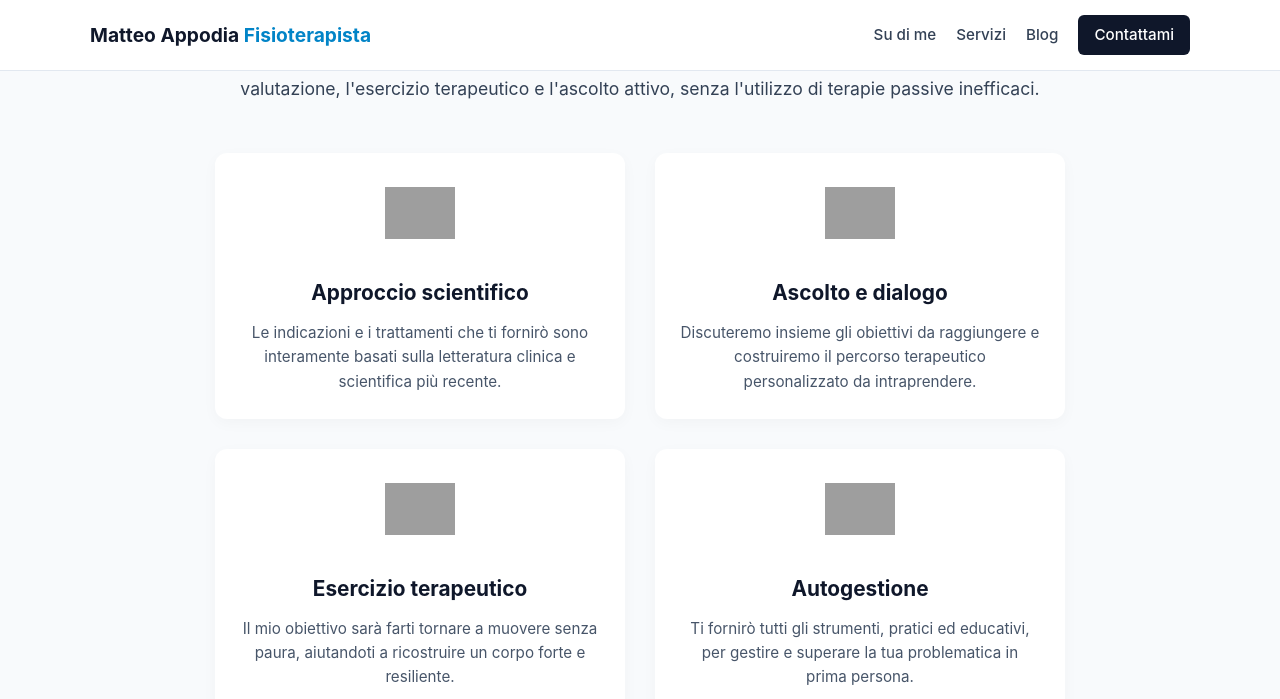
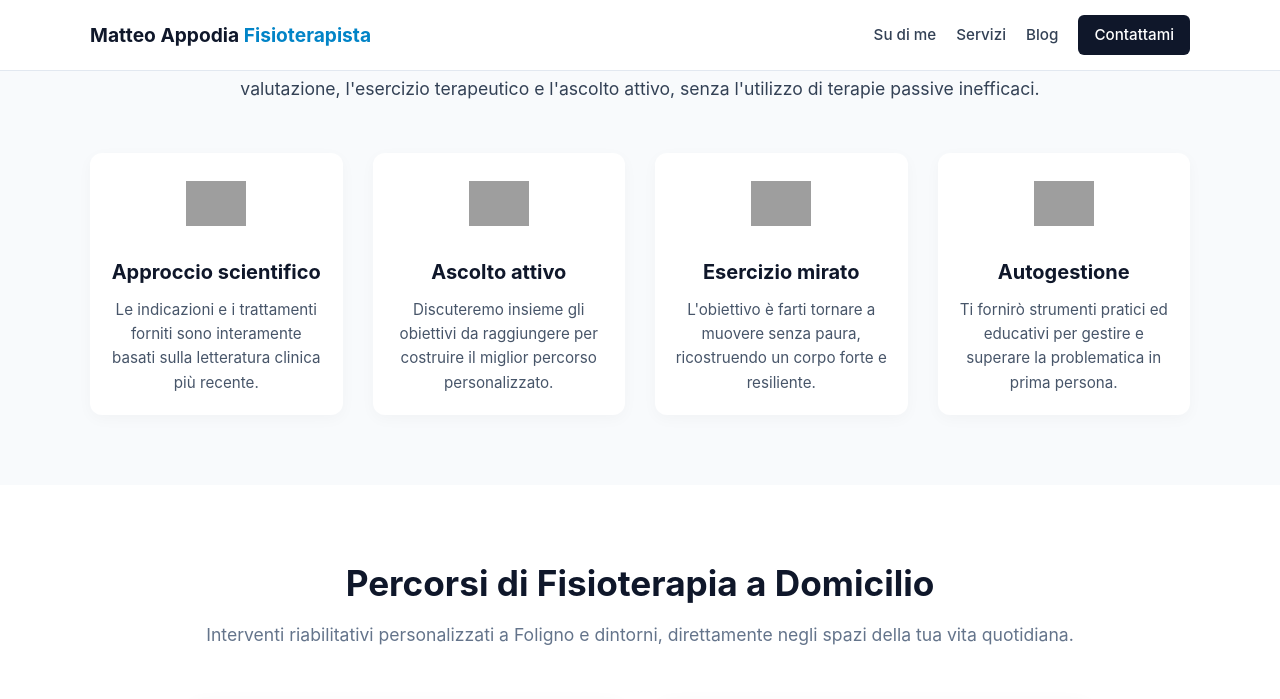
Before and after one commit to matteoappodia02-max/matteo-appodia-fisioterapista, a Jekyll site: the page built from index.html, in a window 1280 px wide and 900 px high, scrolled down 1819 px, cut to the strip 0-699 px from the top of the window. Built offline with Jekyll 4.4.1, drawn with Linux system fonts in a browser that asks for light colours; grey boxes are pictures that could not be loaded.

Commit message:
Update index.html

```diff
--- a/index.html
+++ b/index.html
@@ -46,11 +46,10 @@ layout: default
     </div>
 </section>
 
-<!-- SEZIONE 3: IL MIO APPROCCIO (GRIGLIA 2x2 QUADRATA) -->
+<!-- SEZIONE 3: IL MIO APPROCCIO (IN 1 RIGA) -->
 <section id="come-lavoro" class="section section-light" style="background-color: #f8fafc;">
     <div class="container">
 
-        <!-- Intestazione grafica per l'approccio -->
         <div style="text-align: center; max-width: 800px; margin: 0 auto 50px auto;">
             <span style="display: inline-block; background-color: rgba(56, 189, 248, 0.15); color: var(--primary); padding: 8px 24px; border-radius: 30px; margin-bottom: 20px; font-weight: 700; text-transform: uppercase; letter-spacing: 1.5px; font-size: 0.95rem; border: 1px solid rgba(56, 189, 248, 0.3);">
                 Il Mio Approccio
@@ -61,97 +60,96 @@ layout: default
             </p>
         </div>
 
-        <!-- Griglia 2x2 centrata -->
-        <div style="display: grid; grid-template-columns: repeat(auto-fit, minmax(300px, 1fr)); gap: 30px; text-align: center; max-width: 850px; margin: 0 auto;">
+        <div class="grid" style="grid-template-columns: repeat(auto-fit, minmax(200px, 1fr)); gap: 30px; text-align: center;">
 
-            <div class="value-card" style="padding: 25px; background: #fff; border-radius: 12px; box-shadow: 0 4px 15px rgba(0,0,0,0.03);">
-                <img src="{{ '/images/evidenze.jpg' | relative_url }}" alt="Evidenze Scientifiche" style="width: 70px; height: 70px; margin-bottom: 20px; object-fit: contain;">
-                <h3 style="color: var(--primary); font-size: 1.3rem; margin-bottom: 12px;">Approccio scientifico</h3>
-                <p style="color: #475569; font-size: 0.95rem; line-height: 1.6;">Le indicazioni e i trattamenti che ti fornirò sono interamente basati sulla letteratura clinica e scientifica più recente.</p>
+            <div class="value-card" style="padding: 20px; background: #fff; border-radius: 12px; box-shadow: 0 4px 15px rgba(0,0,0,0.03);">
+                <img src="{{ '/images/evidenze.jpg' | relative_url }}" alt="Evidenze Scientifiche" style="width: 60px; height: 60px; margin-bottom: 15px; object-fit: contain;">
+                <h3 style="color: var(--primary); font-size: 1.25rem; margin-bottom: 10px;">Approccio scientifico</h3>
+                <p style="color: #475569; font-size: 0.95rem; line-height: 1.6;">Le indicazioni e i trattamenti forniti sono interamente basati sulla letteratura clinica più recente.</p>
             </div>
 
-            <div class="value-card" style="padding: 25px; background: #fff; border-radius: 12px; box-shadow: 0 4px 15px rgba(0,0,0,0.03);">
-                <img src="{{ '/images/ascolto.jpg' | relative_url }}" alt="Ascolto e Dialogo" style="width: 70px; height: 70px; margin-bottom: 20px; object-fit: contain;">
-                <h3 style="color: var(--primary); font-size: 1.3rem; margin-bottom: 12px;">Ascolto e dialogo</h3>
-                <p style="color: #475569; font-size: 0.95rem; line-height: 1.6;">Discuteremo insieme gli obiettivi da raggiungere e costruiremo il percorso terapeutico personalizzato da intraprendere.</p>
+            <div class="value-card" style="padding: 20px; background: #fff; border-radius: 12px; box-shadow: 0 4px 15px rgba(0,0,0,0.03);">
+                <img src="{{ '/images/ascolto.jpg' | relative_url }}" alt="Ascolto e Dialogo" style="width: 60px; height: 60px; margin-bottom: 15px; object-fit: contain;">
+                <h3 style="color: var(--primary); font-size: 1.25rem; margin-bottom: 10px;">Ascolto attivo</h3>
+                <p style="color: #475569; font-size: 0.95rem; line-height: 1.6;">Discuteremo insieme gli obiettivi da raggiungere per costruire il miglior percorso personalizzato.</p>
             </div>
 
-            <div class="value-card" style="padding: 25px; background: #fff; border-radius: 12px; box-shadow: 0 4px 15px rgba(0,0,0,0.03);">
-                <img src="{{ '/images/esercizio.jpg' | relative_url }}" alt="Esercizio Terapeutico" style="width: 70px; height: 70px; margin-bottom: 20px; object-fit: contain;">
-                <h3 style="color: var(--primary); font-size: 1.3rem; margin-bottom: 12px;">Esercizio terapeutico</h3>
-                <p style="color: #475569; font-size: 0.95rem; line-height: 1.6;">Il mio obiettivo sarà farti tornare a muovere senza paura, aiutandoti a ricostruire un corpo forte e resiliente.</p>
+            <div class="value-card" style="padding: 20px; background: #fff; border-radius: 12px; box-shadow: 0 4px 15px rgba(0,0,0,0.03);">
+                <img src="{{ '/images/esercizio.jpg' | relative_url }}" alt="Esercizio Terapeutico" style="width: 60px; height: 60px; margin-bottom: 15px; object-fit: contain;">
+                <h3 style="color: var(--primary); font-size: 1.25rem; margin-bottom: 10px;">Esercizio mirato</h3>
+                <p style="color: #475569; font-size: 0.95rem; line-height: 1.6;">L'obiettivo è farti tornare a muovere senza paura, ricostruendo un corpo forte e resiliente.</p>
             </div>
 
-            <div class="value-card" style="padding: 25px; background: #fff; border-radius: 12px; box-shadow: 0 4px 15px rgba(0,0,0,0.03);">
-                <img src="{{ '/images/autogestione.jpg' | relative_url }}" alt="Autogestione" style="width: 70px; height: 70px; margin-bottom: 20px; object-fit: contain;">
-                <h3 style="color: var(--primary); font-size: 1.3rem; margin-bottom: 12px;">Autogestione</h3>
-                <p style="color: #475569; font-size: 0.95rem; line-height: 1.6;">Ti fornirò tutti gli strumenti, pratici ed educativi, per gestire e superare la tua problematica in prima persona.</p>
+            <div class="value-card" style="padding: 20px; background: #fff; border-radius: 12px; box-shadow: 0 4px 15px rgba(0,0,0,0.03);">
+                <img src="{{ '/images/autogestione.jpg' | relative_url }}" alt="Autogestione" style="width: 60px; height: 60px; margin-bottom: 15px; object-fit: contain;">
+                <h3 style="color: var(--primary); font-size: 1.25rem; margin-bottom: 10px;">Autogestione</h3>
+                <p style="color: #475569; font-size: 0.95rem; line-height: 1.6;">Ti fornirò strumenti pratici ed educativi per gestire e superare la problematica in prima persona.</p>
             </div>
 
         </div>
     </div>
 </section>
 
-<!-- SEZIONE 4: SERVIZI -->
+<!-- SEZIONE 4: SERVIZI (GRIGLIA QUADRATA 2x2) -->
 <div class="section section-light" id="servizi">
     <div class="container">
         <h2 style="text-align: center; color: var(--primary); margin-bottom: 10px;">Percorsi di Fisioterapia a Domicilio</h2>
         <p class="section-subtitle" style="margin-bottom: 50px;">Interventi riabilitativi personalizzati a Foligno e dintorni, direttamente negli spazi della tua vita quotidiana.</p>
 
-        <div class="grid" style="grid-template-columns: repeat(auto-fit, minmax(260px, 1fr)); gap: 25px;">
+        <div style="display: grid; grid-template-columns: repeat(auto-fit, minmax(350px, 1fr)); gap: 35px; max-width: 900px; margin: 0 auto;">
 
             <!-- Card 1: Anziani -->
-            <div class="card" style="border-top: 4px solid var(--accent); padding: 0; display: flex; flex-direction: column; overflow: hidden; border-radius: 8px; box-shadow: 0 4px 15px rgba(0,0,0,0.05); background: #fff;">
-                <img src="{{ '/images/Anzianiriab.jpg' | relative_url }}" alt="Anziani e Autonomia" style="width: 100%; height: 200px; object-fit: cover;">
-                <div style="padding: 25px; display: flex; flex-direction: column; flex-grow: 1; justify-content: space-between;">
+            <div class="card" style="border-top: 4px solid var(--accent); padding: 0; display: flex; flex-direction: column; overflow: hidden; border-radius: 12px; box-shadow: 0 8px 20px rgba(0,0,0,0.06); background: #fff;">
+                <img src="{{ '/images/Anzianiriab.jpg' | relative_url }}" alt="Anziani e Autonomia" style="width: 100%; height: 230px; object-fit: cover;">
+                <div style="padding: 30px; display: flex; flex-direction: column; flex-grow: 1; justify-content: space-between;">
                     <div>
-                        <h3 style="color: var(--primary); font-size: 1.3rem;">Anziani e Autonomia</h3>
-                        <p style="font-size: 0.95rem; color: var(--text-light); margin: 15px 0 20px 0;">Prevenzione cadute, recupero della forza e della sicurezza nei movimenti di tutti i giorni.</p>
+                        <h3 style="color: var(--primary); font-size: 1.4rem; margin-bottom: 10px;">Anziani e Autonomia</h3>
+                        <p style="font-size: 1rem; color: var(--text-light); margin-bottom: 25px; line-height: 1.6;">Prevenzione cadute, recupero della forza e della sicurezza nei movimenti di tutti i giorni.</p>
                     </div>
-                    <a href="{{ site.baseurl }}/fisioterapia-domicilio/anziani/" class="read-more">Scopri il percorso →</a>
+                    <a href="{{ site.baseurl }}/fisioterapia-domicilio/anziani/" class="read-more" style="font-weight: 600;">Scopri il percorso →</a>
                 </div>
             </div>
 
             <!-- Card 2: Dolori Articolari -->
-            <div class="card" style="border-top: 4px solid var(--accent); padding: 0; display: flex; flex-direction: column; overflow: hidden; border-radius: 8px; box-shadow: 0 4px 15px rgba(0,0,0,0.05); background: #fff;">
-                <img src="{{ '/images/Doloreartic.lare.jpg' | relative_url }}" alt="Dolori Articolari" style="width: 100%; height: 200px; object-fit: cover;">
-                <div style="padding: 25px; display: flex; flex-direction: column; flex-grow: 1; justify-content: space-between;">
+            <div class="card" style="border-top: 4px solid var(--accent); padding: 0; display: flex; flex-direction: column; overflow: hidden; border-radius: 12px; box-shadow: 0 8px 20px rgba(0,0,0,0.06); background: #fff;">
+                <img src="{{ '/images/Doloreartic.lare.jpg' | relative_url }}" alt="Dolori Articolari" style="width: 100%; height: 230px; object-fit: cover;">
+                <div style="padding: 30px; display: flex; flex-direction: column; flex-grow: 1; justify-content: space-between;">
                     <div>
-                        <h3 style="color: var(--primary); font-size: 1.3rem;">Dolori Articolari</h3>
-                        <p style="font-size: 0.95rem; color: var(--text-light); margin: 15px 0 20px 0;">Trattamento per mal di schiena, ginocchio, anca e spalla senza paura di muoversi.</p>
+                        <h3 style="color: var(--primary); font-size: 1.4rem; margin-bottom: 10px;">Dolori Articolari</h3>
+                        <p style="font-size: 1rem; color: var(--text-light); margin-bottom: 25px; line-height: 1.6;">Trattamento per mal di schiena, ginocchio, anca e spalla senza paura di muoversi.</p>
                     </div>
-                    <a href="{{ site.baseurl }}/fisioterapia-domicilio/dolori-articolari/" class="read-more">Scopri il percorso →</a>
+                    <a href="{{ site.baseurl }}/fisioterapia-domicilio/dolori-articolari/" class="read-more" style="font-weight: 600;">Scopri il percorso →</a>
                 </div>
             </div>
 
             <!-- Card 3: Neurologia -->
-            <div class="card" style="border-top: 4px solid var(--accent); padding: 0; display: flex; flex-direction: column; overflow: hidden; border-radius: 8px; box-shadow: 0 4px 15px rgba(0,0,0,0.05); background: #fff;">
-                <img src="{{ '/images/Neuroriabilitazione.jpg' | relative_url }}" alt="Riabilitazione Neurologica" style="width: 100%; height: 200px; object-fit: cover;">
-                <div style="padding: 25px; display: flex; flex-direction: column; flex-grow: 1; justify-content: space-between;">
+            <div class="card" style="border-top: 4px solid var(--accent); padding: 0; display: flex; flex-direction: column; overflow: hidden; border-radius: 12px; box-shadow: 0 8px 20px rgba(0,0,0,0.06); background: #fff;">
+                <img src="{{ '/images/Neuroriabilitazione.jpg' | relative_url }}" alt="Riabilitazione Neurologica" style="width: 100%; height: 230px; object-fit: cover;">
+                <div style="padding: 30px; display: flex; flex-direction: column; flex-grow: 1; justify-content: space-between;">
                     <div>
-                        <h3 style="color: var(--primary); font-size: 1.3rem;">Riabilitazione Neurologica</h3>
-                        <p style="font-size: 0.95rem; color: var(--text-light); margin: 15px 0 20px 0;">Interventi specifici per Malattia di Parkinson, esiti di Ictus e rieducazione del passo.</p>
+                        <h3 style="color: var(--primary); font-size: 1.4rem; margin-bottom: 10px;">Riabilitazione Neurologica</h3>
+                        <p style="font-size: 1rem; color: var(--text-light); margin-bottom: 25px; line-height: 1.6;">Interventi specifici per Malattia di Parkinson, esiti di Ictus e rieducazione del passo.</p>
                     </div>
-                    <a href="{{ site.baseurl }}/fisioterapia-domicilio/neurologica/" class="read-more">Scopri il percorso →</a>
+                    <a href="{{ site.baseurl }}/fisioterapia-domicilio/neurologica/" class="read-more" style="font-weight: 600;">Scopri il percorso →</a>
                 </div>
             </div>
 
             <!-- Card 4: Post-Chirurgica -->
-            <div class="card" style="border-top: 4px solid var(--accent); padding: 0; display: flex; flex-direction: column; overflow: hidden; border-radius: 8px; box-shadow: 0 4px 15px rgba(0,0,0,0.05); background: #fff;">
-                <img src="{{ '/images/POSTchirurgia.jpg' | relative_url }}" alt="Post-Chirurgica" style="width: 100%; height: 200px; object-fit: cover;">
-                <div style="padding: 25px; display: flex; flex-direction: column; flex-grow: 1; justify-content: space-between;">
+            <div class="card" style="border-top: 4px solid var(--accent); padding: 0; display: flex; flex-direction: column; overflow: hidden; border-radius: 12px; box-shadow: 0 8px 20px rgba(0,0,0,0.06); background: #fff;">
+                <img src="{{ '/images/POSTchirurgia.jpg' | relative_url }}" alt="Post-Chirurgica" style="width: 100%; height: 230px; object-fit: cover;">
+                <div style="padding: 30px; display: flex; flex-direction: column; flex-grow: 1; justify-content: space-between;">
                     <div>
-                        <h3 style="color: var(--primary); font-size: 1.3rem;">Post-Chirurgica</h3>
-                        <p style="font-size: 0.95rem; color: var(--text-light); margin: 15px 0 20px 0;">Assistenza riabilitativa immediata per protesi d'anca, ginocchio e recupero da fratture.</p>
+                        <h3 style="color: var(--primary); font-size: 1.4rem; margin-bottom: 10px;">Post-Chirurgica</h3>
+                        <p style="font-size: 1rem; color: var(--text-light); margin-bottom: 25px; line-height: 1.6;">Assistenza riabilitativa immediata per protesi d'anca, ginocchio e recupero da fratture.</p>
                     </div>
-                    <a href="{{ site.baseurl }}/fisioterapia-domicilio/post-chirurgica/" class="read-more">Scopri il percorso →</a>
+                    <a href="{{ site.baseurl }}/fisioterapia-domicilio/post-chirurgica/" class="read-more" style="font-weight: 600;">Scopri il percorso →</a>
                 </div>
             </div>
 
         </div>
 
-        <div style="text-align: center; margin-top: 40px;">
-            <a href="{{ site.baseurl }}/fisioterapia-a-domicilio/" class="btn btn-secondary">Vedi tutti i dettagli dei servizi a domicilio</a>
+        <div style="text-align: center; margin-top: 50px;">
+            <a href="{{ site.baseurl }}/fisioterapia-a-domicilio/" class="btn btn-secondary" style="font-size: 1.1rem; padding: 15px 35px;">Vedi tutti i dettagli dei servizi a domicilio</a>
         </div>
     </div>
 </div>
@@ -171,7 +169,6 @@ layout: default
         <h2 style="text-align: center; color: var(--primary); margin-bottom: 40px;">Blog & Approfondimenti</h2>
 
         <div class="grid">
-            <!-- NOTA: "limit: 3" fa apparire SOLO gli ultimi 3 articoli -->
             {% for post in site.posts limit: 3 %}
             <div class="blog-card">
                 {% if post.image %}
@@ -189,7 +186,6 @@ layout: default
             {% endfor %}
         </div>
 
-        <!-- Pulsante per la pagina completa del blog -->
         <div style="text-align: center; margin-top: 40px;">
             <a href="{{ site.baseurl }}/blog/" class="btn btn-secondary">Leggi tutti gli articoli del Blog</a>
         </div>
@@ -197,7 +193,7 @@ layout: default
     </div>
 </section>
 
-<!-- SEZIONE 7: RECENSIONI (CON NOMI) -->
+<!-- SEZIONE 7: RECENSIONI -->
 <section id="recensioni" class="section section-light" style="background-color: #f1f5f9;">
     <div class="container">
 
@@ -212,7 +208,6 @@ layout: default
 
         <div class="grid" style="grid-template-columns: repeat(auto-fit, minmax(300px, 1fr)); gap: 30px;">
 
-            <!-- Recensione 1 (Gabriella) -->
             <div style="background: #ffffff; padding: 35px; border-radius: 12px; box-shadow: 0 10px 25px rgba(0,0,0,0.05); position: relative; border-top: 4px solid var(--accent); display: flex; flex-direction: column; justify-content: space-between;">
                 <div>
                     <i class="fas fa-quote-right" style="position: absolute; top: 25px; right: 25px; font-size: 2.5rem; color: #f1f5f9;"></i>
@@ -230,7 +225,6 @@ layout: default
                 </div>
             </div>
 
-            <!-- Recensione 2 (Cristina) -->
             <div style="background: #ffffff; padding: 35px; border-radius: 12px; box-shadow: 0 10px 25px rgba(0,0,0,0.05); position: relative; border-top: 4px solid var(--accent); display: flex; flex-direction: column; justify-content: space-between;">
                 <div>
                     <i class="fas fa-quote-right" style="position: absolute; top: 25px; right: 25px; font-size: 2.5rem; color: #f1f5f9;"></i>
@@ -248,7 +242,6 @@ layout: default
                 </div>
             </div>
 
-            <!-- Recensione 3 (Valtiera) -->
             <div style="background: #ffffff; padding: 35px; border-radius: 12px; box-shadow: 0 10px 25px rgba(0,0,0,0.05); position: relative; border-top: 4px solid var(--accent); display: flex; flex-direction: column; justify-content: space-between;">
                 <div>
                     <i class="fas fa-quote-right" style="position: absolute; top: 25px; right: 25px; font-size: 2.5rem; color: #f1f5f9;"></i>
```
